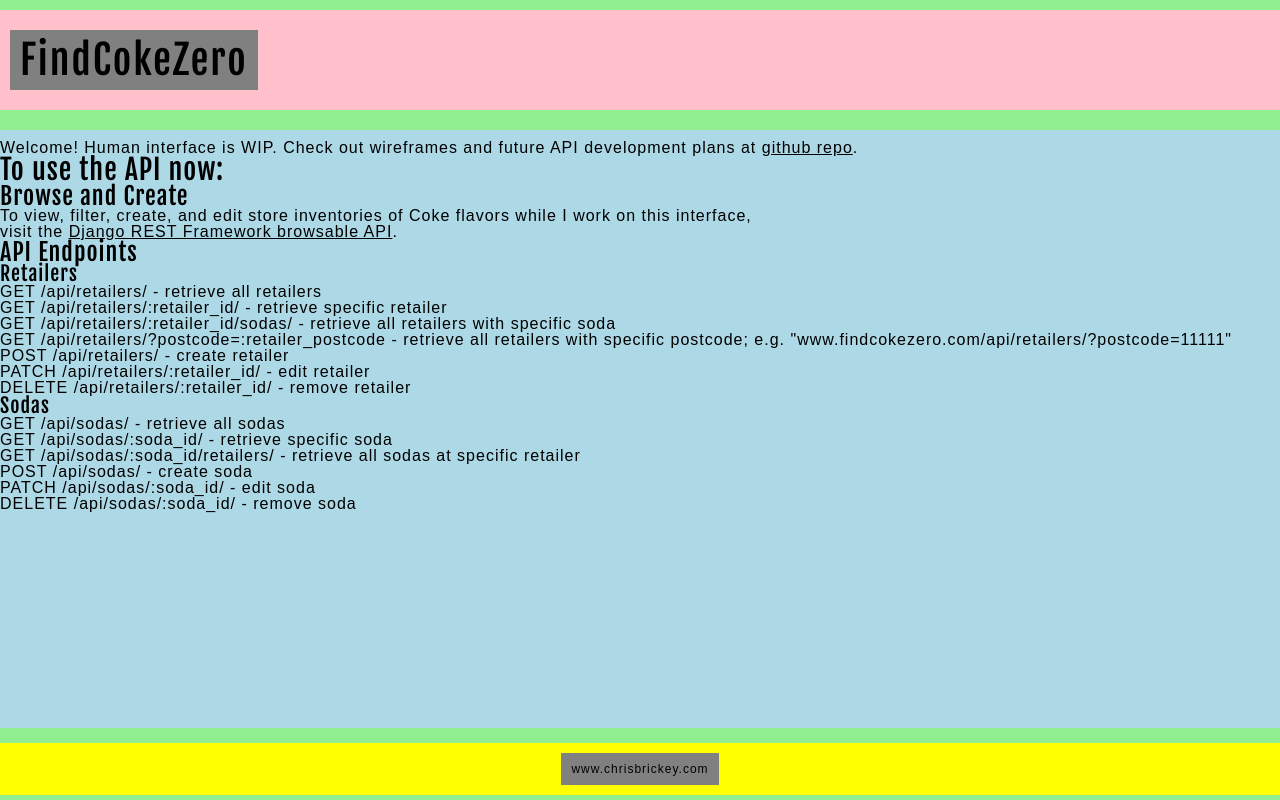
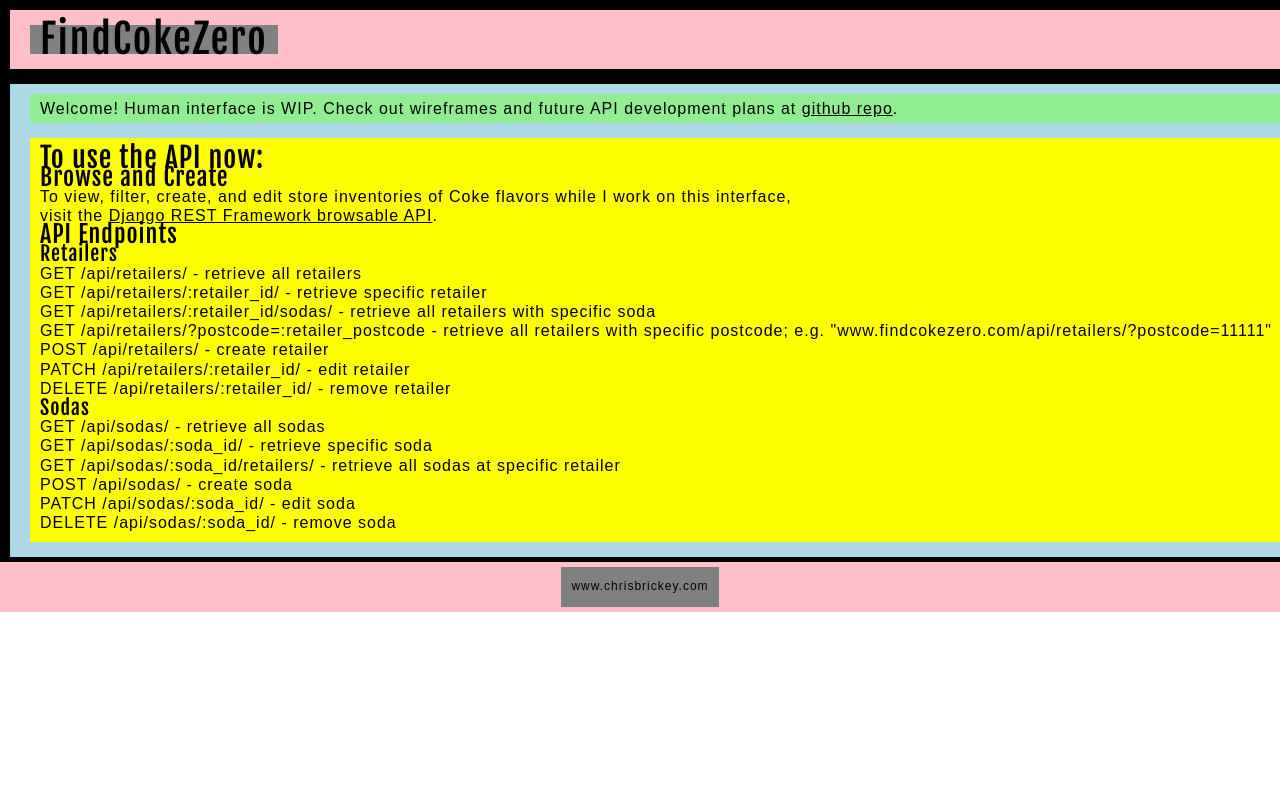
Before and after one commit to chrisbrickey/findcokezero, a Django app: page / in a window 1280 px wide. Run offline with Django 3.2, Linux system fonts and the light colour scheme; some web fonts are replaced.

Commit message:
minimize vertical margins and padding, scale for smaller screen

```diff
--- a/app1_findcokezero/templates/index.html
+++ b/app1_findcokezero/templates/index.html
@@ -22,19 +22,21 @@
         <main>
 
             <header id="head">
-                <h1>FindCokeZero</h1>
+                <div id="headline">
+                    <h1>FindCokeZero</h1>
+                </div>
             </header>
 
             <section id="landingPage">
 
-                <div>
+                <div id="temp">
                     <p>Welcome! Human interface is WIP. Check out wireframes and future API development plans at
                           <a href="https://github.com/chrisbrickey/findcokezero" target="_blank">github repo</a>.
                     </p>
 
                 </div>
 
-                <div>
+                <div id="api">
                     <h2>To use the API now:</h2>
 
                     <h3>Browse and Create</h3>
@@ -83,7 +85,9 @@
             <section id="addRetailer"></section>
 
             <footer id="foot">
-                <h6>www.chrisbrickey.com</h6>
+                <div id="footline">
+                    <h6>www.chrisbrickey.com</h6>
+                </div>
             </footer>
 
         </main>
--- a/findcoke1/static/css/main.css
+++ b/findcoke1/static/css/main.css
@@ -69,18 +69,18 @@
 /*beginning of custom CSS*/
 
 main {
-  background-color: lightgreen;
-  width: 100vw;
-  height: 100vh;
+  background-color: black;
+  width: 100%;
+  height: 100%;
   overflow-y: auto;
   overflow-x: hidden;
   /* overflow: auto; */
   display: flex;
   flex-direction: column;
   justify-content: left;
-  align-items: center;
 
   letter-spacing: 1px;
+  line-height: 120%;
 
   font-family: 'Cantarell', sans-serif;
   /* font-family: Courier; */
@@ -93,26 +93,9 @@
   /* font-family: 'Crimson Text', serif; */
 }
 
-
-#head {
-  background-color: pink;
-  width: 100%;
-  margin: 10px;
-  padding: 10px;
-  display: flex;
-  flex-direction: row;
-  justify-content: left;
-  align-items: center;
-}
-
 h1 {
-  background-color: gray;
-  margin: 10px;
-  padding: 10px;
-
   font-size: 2.5em;
   letter-spacing: 2px;
-
   font-family: 'Fjalla One', sans-serif;
   /* font-family: 'Lobster', cursive; */
   /* font-family: 'Courgette', cursive; */
@@ -121,23 +104,6 @@
   /* font-family: 'Montserrat', sans-serif; */
   /* font-family: 'Libre Baskerville', serif; */
 
-}
-
-#landingPage {
-  background-color: lightblue;
-  width: 100%;
-  margin: 10px;
-  padding: 10px;
-
-  flex: 1;
-}
-
-#landingPage a {
-  text-decoration: underline;
-  color: black;
-  &:hover {
-    cursor: pointer;
-  }
 }
 
 h2 {
@@ -158,26 +124,88 @@
   text-decoration: bold;
 }
 
+h5 {
+
+}
+
+h6 {
+  /* used for footer */
+  font-size: 0.75em;
+}
 
 
-#foot {
-  background-color: yellow;
+#head {
+  background-color: pink;
   width: 100%;
   margin: 5px 10px 5px 10px;
   padding: 5px 10px 5px 10px;
+  display: flex;
+  flex-direction: row;
+  justify-content: left;
+  align-items: center;
+  margin: 10px;
+  padding: 10px;
+}
+
+#headline {
+  background-color: gray;
+  margin: 5px 10px 5px 10px;
+  padding: 5px 10px 5px 10px;
+  display: flex;
+}
+
+#landingPage {
+  background-color: lightblue;
+  width: 100%;
+  margin: 5px 10px 5px 10px;
+  padding: 5px 10px 5px 10px;
+
+  flex: 1;
+
+  display: flex;
+  flex-direction: column;
+  justify-content: left;
+  align-items: left;
+}
+
+#temp {
+  background-color: lightgreen;
+  margin: 5px 10px 5px 10px;
+  padding: 5px 10px 5px 10px;
+}
+
+#api {
+  background-color: yellow;
+  margin: 10px;
+  padding: 10px;
+}
+
+#landingPage a {
+  text-decoration: underline;
+  color: black;
+  &:hover {
+    cursor: pointer;
+  }
+}
+
+#foot {
+  background-color: pink;
+  width: 100%;
+  /* margin: 5px 10px 5px 10px;
+  padding: 5px 10px 5px 10px; */
   display: flex;
   justify-content: center;
   align-items: center;
 
 }
 
-h6 {
+#footline {
   background-color: gray;
-  font-size: 0.75em;
   margin: 5px 10px 5px 10px;
   padding: 10px;
+  diplay: flex;
+}
 
-}
 
 #map {
 
```
